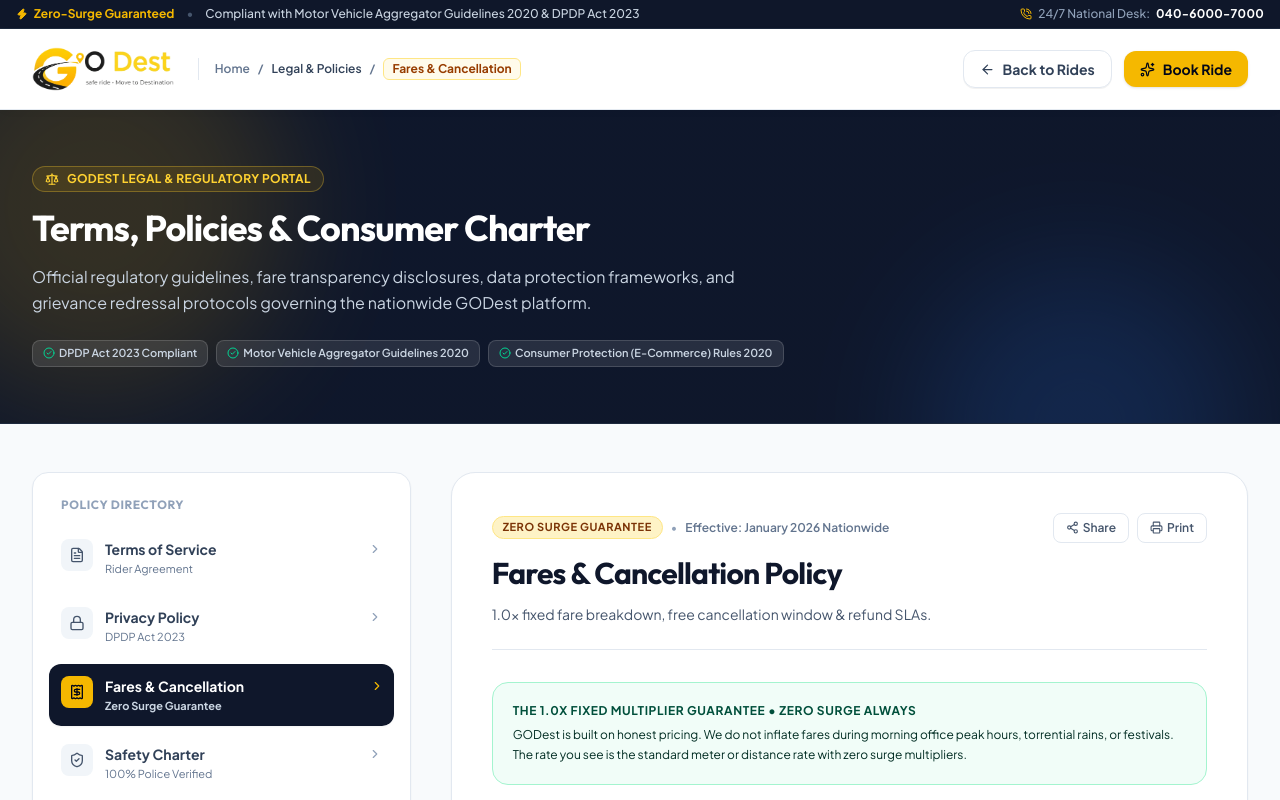
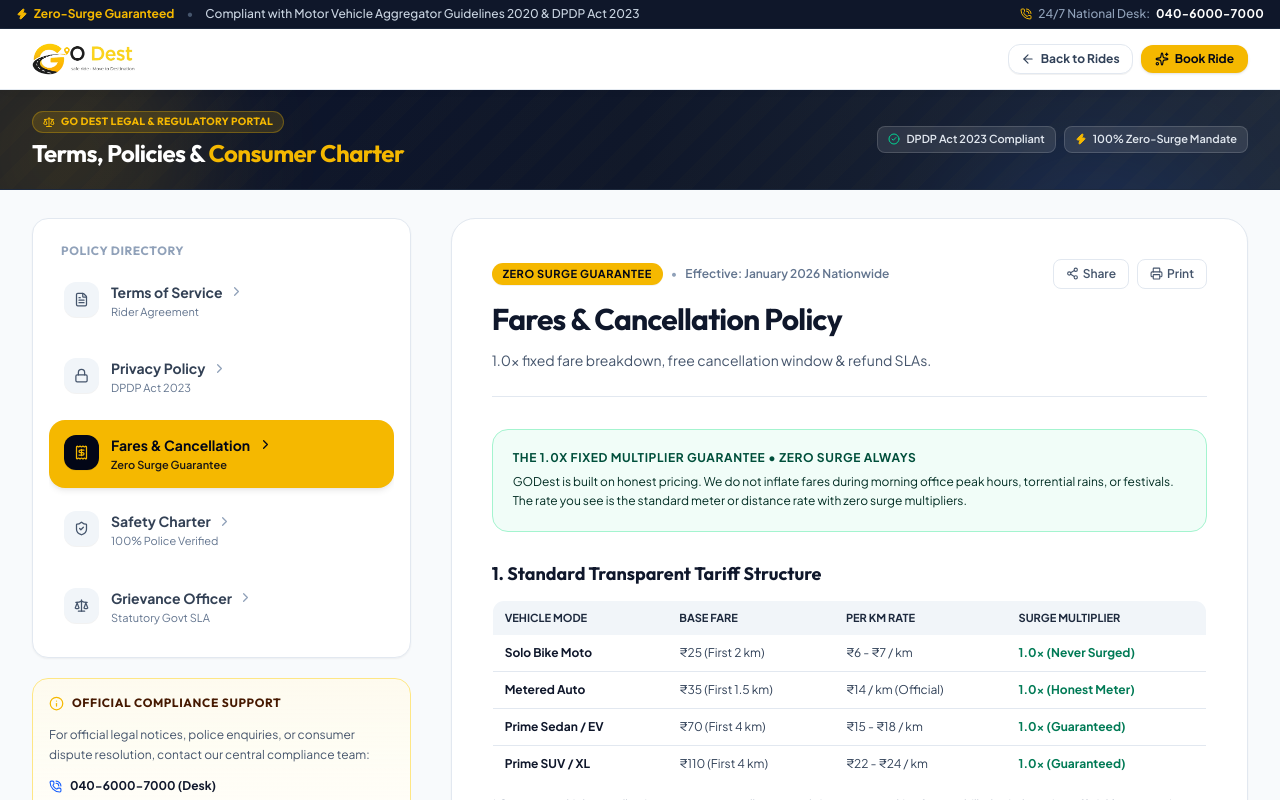
Before and after one commit to charankumardigitalraiz-max/Go-Dest-website, a React (Vite) app: page / in a window 1280 px wide. Both pictures are taken after a click on the button "Zero-Surge Guaranteed". Shown: the top 800 px of the page. Built offline with nearby package versions, Linux system fonts and the light colour scheme.

Commit message:
also privacy polies were added

```diff
--- a/src/components/LegalScreen.jsx
+++ b/src/components/LegalScreen.jsx
@@ -1,4 +1,4 @@
-import React, { useState, useEffect } from 'react';
+import React, { useState, useEffect, useRef } from 'react';
 import Logo from './Logo';
 import {
   FileText,
@@ -15,6 +15,7 @@
   AlertTriangle,
   HeartHandshake,
   Sparkles,
+  ChevronLeft,
   ChevronRight,
   Printer,
   Share2,
@@ -95,6 +96,22 @@
     }
   };
 
+  const tabsContainerRef = useRef(null);
+
+  const scrollTabs = (direction) => {
+    if (tabsContainerRef.current) {
+      const scrollAmount = direction === 'left' ? -200 : 200;
+      tabsContainerRef.current.scrollBy({ left: scrollAmount, behavior: 'smooth' });
+    }
+  };
+
+  useEffect(() => {
+    const activeBtn = document.getElementById(`legal-tab-btn-${activeTab}`);
+    if (activeBtn) {
+      activeBtn.scrollIntoView({ behavior: 'smooth', block: 'nearest', inline: 'center' });
+    }
+  }, [activeTab]);
+
   const handleShare = () => {
     if (navigator.clipboard) {
       navigator.clipboard.writeText(window.location.href);
@@ -116,11 +133,11 @@
     <div className="min-h-screen flex flex-col bg-[#F8FAFC] text-slate-900 font-['Plus_Jakarta_Sans'] selection:bg-amber-200 selection:text-slate-900">
 
       {/* Top Midnight Trust Bar */}
-      <div className="bg-[#0F172A] text-slate-300 text-[11px] sm:text-xs py-1.5 px-4 border-b border-slate-800">
+      <div className="bg-brand-dark text-slate-300 text-[11px] sm:text-xs py-1.5 px-4 border-b border-slate-800">
         <div className="max-w-7xl mx-auto flex items-center justify-between">
           <div className="flex items-center gap-2.5 sm:gap-3 font-medium">
-            <span className="inline-flex items-center gap-1.5 font-bold text-[#F5B800]">
-              <Zap size={12} className="fill-[#F5B800]" />
+            <span className="inline-flex items-center gap-1.5 font-bold text-primary">
+              <Zap size={12} className="fill-primary" />
               <span>Zero-Surge Guaranteed</span>
             </span>
             <span className="text-slate-600 hidden sm:inline">•</span>
@@ -136,7 +153,7 @@
               className="inline-flex items-center gap-1.5 text-slate-300 hover:text-white font-medium transition-colors cursor-pointer"
               title="Open 24/7 Support Desk"
             >
-              <PhoneCall size={12} className="text-[#F5B800]" />
+              <PhoneCall size={12} className="text-primary" />
               <span className="hidden sm:inline text-slate-400">24/7 National Desk:</span>
               <strong className="text-white font-bold tracking-wide">040-6000-7000</strong>
             </button>
@@ -147,53 +164,37 @@
       {/* Screen Header */}
       <header className="sticky top-0 z-40 bg-white/95 backdrop-blur-md border-b border-slate-200/90 shadow-[0_2px_12px_-4px_rgba(15,23,42,0.06)]">
         <div className="max-w-7xl mx-auto px-4 sm:px-6 lg:px-8">
-          <div className="flex items-center justify-between h-18 sm:h-20">
+          <div className="flex items-center justify-between h-14 sm:h-15">
 
-            {/* Left: Logo & Breadcrumbs */}
-            <div className="flex items-center gap-4 sm:gap-6">
+            {/* Left: Logo */}
+            <div className="flex items-center gap-3">
               <button
                 type="button"
                 onClick={() => onNavigateHome()}
-                className="flex-shrink-0 transition-opacity hover:opacity-95 cursor-pointer"
+                className="flex-shrink-0 transition-opacity hover:opacity-95 cursor-pointer py-1"
                 title="Return to Home"
               >
-                <Logo size="medium" />
+                <Logo size="small" />
               </button>
+            </div>
 
-              <div className="hidden md:flex items-center gap-2 text-xs text-slate-500 font-semibold border-l border-slate-200 pl-4">
+            {/* Right: Actions */}
+            <div className="flex items-center gap-2">
               <button
                 type="button"
                 onClick={() => onNavigateHome()}
-                  className="hover:text-blue-600 transition-colors cursor-pointer"
+                className="flex items-center gap-1.5 px-3 py-1.5 rounded-xl border border-slate-200 hover:border-slate-300 bg-white hover:bg-slate-50 text-slate-700 text-xs font-bold shadow-2xs transition-all cursor-pointer"
               >
-                  Home
-                </button>
-                <span>/</span>
-                <span className="text-slate-700">Legal & Policies</span>
-                <span>/</span>
-                <span className="text-amber-800 font-bold bg-amber-50 px-2 py-0.5 rounded-md border border-amber-200">
-                  {currentTabObj.shortTitle}
-                </span>
-              </div>
-            </div>
-
-            {/* Right: Actions */}
-            <div className="flex items-center gap-2 sm:gap-3">
-              <button
-                type="button"
-                onClick={() => onNavigateHome()}
-                className="flex items-center gap-1.5 sm:gap-2 px-3 sm:px-4 py-2 rounded-xl border border-slate-200 hover:border-slate-300 bg-white hover:bg-slate-50 text-slate-700 text-xs sm:text-sm font-bold shadow-2xs transition-all cursor-pointer"
-              >
-                <ArrowLeft size={15} />
+                <ArrowLeft size={14} />
                 <span>Back to Rides</span>
               </button>
 
               <button
                 type="button"
                 onClick={onBookClick}
-                className="flex items-center gap-1.5 sm:gap-2 bg-[#F5B800] hover:bg-[#E5A800] text-slate-950 font-bold px-3.5 sm:px-4 py-2 rounded-xl text-xs sm:text-sm shadow-sm hover:shadow transition-all cursor-pointer"
+                className="flex items-center gap-1.5 bg-primary hover:bg-primary-hover text-brand-black font-bold px-3.5 py-1.5 rounded-xl text-xs shadow-sm hover:shadow transition-all cursor-pointer"
               >
-                <Sparkles size={15} />
+                <Sparkles size={14} />
                 <span>Book Ride</span>
               </button>
             </div>
@@ -202,42 +203,37 @@
         </div>
       </header>
 
-      {/* Hero Banner for Legal Screen */}
-      <section className="bg-gradient-to-b from-slate-900 via-slate-850 to-slate-900 text-white py-10 sm:py-14 border-b border-slate-800 relative overflow-hidden">
-        {/* Ambient golden road light lines */}
+      {/* Hero Banner for Legal Screen (Compact, Clean & Low-Profile) */}
+      <section className="bg-gradient-to-r from-[#0B132B] via-[#0F172A] to-[#1E293B] text-white py-4 sm:py-5 border-b border-slate-800 relative overflow-hidden">
+        {/* Ambient Brand Glowing Orbs */}
         <div className="absolute inset-0 opacity-15 pointer-events-none">
-          <div className="absolute -top-24 -left-24 w-96 h-96 bg-amber-400 rounded-full blur-3xl"></div>
-          <div className="absolute top-1/2 right-10 w-80 h-80 bg-blue-500 rounded-full blur-3xl"></div>
+          <div className="absolute -top-20 -left-20 w-72 h-72 bg-primary rounded-full blur-3xl" />
+          <div className="absolute top-1/2 right-10 w-72 h-72 bg-secondary rounded-full blur-3xl" />
+        </div>
+        <div className="absolute inset-0 road-pattern-bg opacity-20 pointer-events-none" />
+
+        <div className="relative max-w-7xl mx-auto px-4 sm:px-6 lg:px-8">
+          <div className="flex flex-col sm:flex-row sm:items-center sm:justify-between gap-3">
+            <div className="space-y-1">
+              <div className="inline-flex items-center gap-1.5 px-2.5 py-0.5 rounded-full bg-primary/15 border border-primary/30 text-primary text-[10.5px] font-bold tracking-wide uppercase font-['Outfit']">
+                <Scale size={12} className="text-primary" />
+                <span>Go Dest Legal & Regulatory Portal</span>
               </div>
 
-        <div className="relative max-w-7xl mx-auto px-4 sm:px-6 lg:px-8">
-          <div className="max-w-3xl space-y-3 sm:space-y-4">
-            <div className="inline-flex items-center gap-2 px-3 py-1 rounded-full bg-amber-400/10 border border-amber-300/30 text-amber-300 text-xs font-bold tracking-wide uppercase">
-              <Scale size={14} />
-              <span>GODest Legal & Regulatory Portal</span>
+              <h1 className="text-lg sm:text-2xl font-black font-['Outfit'] tracking-tight text-white">
+                Terms, Policies & <span className="text-primary">Consumer Charter</span>
+              </h1>
             </div>
 
-            <h1 className="text-2xl sm:text-4xl font-extrabold font-['Outfit'] tracking-tight text-white">
-              Terms, Policies & Consumer Charter
-            </h1>
-
-            <p className="text-sm sm:text-base text-slate-300 leading-relaxed font-normal">
-              Official regulatory guidelines, fare transparency disclosures, data protection frameworks, and grievance redressal protocols governing the nationwide GODest platform.
-            </p>
-
-            {/* Compliance Pills */}
-            <div className="flex flex-wrap items-center gap-2 pt-2 text-[11px] font-semibold text-slate-300">
-              <span className="inline-flex items-center gap-1 px-2.5 py-1 rounded-lg bg-white/10 border border-white/15">
+            {/* Compliance Quick Badges (Compact horizontal layout) */}
+            <div className="flex flex-wrap items-center gap-2 text-[11px] font-semibold text-slate-200">
+              <span className="inline-flex items-center gap-1.5 px-2.5 py-1 rounded-lg bg-white/10 backdrop-blur-xs border border-white/15 shadow-2xs">
                 <CheckCircle2 size={12} className="text-emerald-400" />
                 <span>DPDP Act 2023 Compliant</span>
               </span>
-              <span className="inline-flex items-center gap-1 px-2.5 py-1 rounded-lg bg-white/10 border border-white/15">
-                <CheckCircle2 size={12} className="text-emerald-400" />
-                <span>Motor Vehicle Aggregator Guidelines 2020</span>
-              </span>
-              <span className="inline-flex items-center gap-1 px-2.5 py-1 rounded-lg bg-white/10 border border-white/15">
-                <CheckCircle2 size={12} className="text-emerald-400" />
-                <span>Consumer Protection (E-Commerce) Rules 2020</span>
+              <span className="inline-flex items-center gap-1.5 px-2.5 py-1 rounded-lg bg-white/10 backdrop-blur-xs border border-white/15 shadow-2xs">
+                <Zap size={12} className="text-primary fill-primary" />
+                <span>100% Zero-Surge Mandate</span>
               </span>
             </div>
           </div>
@@ -245,17 +241,35 @@
       </section>
 
       {/* Main Content Area: Sidebar Directory + Document Reader */}
-      <main className="flex-1 max-w-7xl mx-auto px-4 sm:px-6 lg:px-8 py-8 sm:py-12 w-full">
-        <div className="grid grid-cols-1 lg:grid-cols-12 gap-8 lg:gap-10 items-start">
+      <main className="flex-1 max-w-7xl mx-auto px-3.5 sm:px-6 lg:px-8 py-3 sm:py-5 lg:py-7 w-full">
+        <div className="grid grid-cols-1 lg:grid-cols-12 gap-2.5 sm:gap-4 lg:gap-10 items-start">
 
-          {/* Left Column: Policy Directory Sidebar (4 Cols) */}
-          <aside className="lg:col-span-4 space-y-5 lg:sticky lg:top-26">
+          {/* Left Column: Policy Directory Sidebar / Mobile Horizontal Tabs Bar (4 Cols on lg) */}
+          <aside className="lg:col-span-4 space-y-0 lg:space-y-5 lg:sticky lg:top-22">
 
-            <div className="bg-white rounded-2xl border border-slate-200 p-3 sm:p-4 shadow-xs space-y-1.5">
-              <div className="px-3 py-2 text-xs font-bold uppercase tracking-wider text-slate-400 font-['Outfit']">
+            <div className="bg-white rounded-xl sm:rounded-2xl border border-slate-200 p-1.5 sm:p-2.5 lg:p-4 shadow-2xs sm:shadow-xs">
+              <div className="hidden lg:block px-3 py-2 text-xs font-bold uppercase tracking-wider text-slate-400 font-['Outfit']">
                 Policy Directory
               </div>
 
+              {/* Mobile Horizontal Tabs with Left & Right Scroll Buttons */}
+              <div className="flex items-center gap-1">
+                {/* Scroll Left Button (Mobile only) */}
+                <button
+                  type="button"
+                  onClick={() => scrollTabs('left')}
+                  className="lg:hidden flex-shrink-0 w-7 h-9 flex items-center justify-center rounded-lg bg-slate-50 hover:bg-amber-50 active:bg-amber-100 text-slate-600 hover:text-slate-900 border border-slate-200 hover:border-amber-300 transition-all cursor-pointer shadow-2xs active:scale-95"
+                  aria-label="Scroll tabs left"
+                  title="Scroll left"
+                >
+                  <ChevronLeft size={16} />
+                </button>
+
+                {/* Mobile: Horizontal scrollable strip | Desktop: Vertical column stack */}
+                <div
+                  ref={tabsContainerRef}
+                  className="flex-1 flex flex-row lg:flex-col gap-2 overflow-x-auto no-scrollbar scroll-smooth py-1 px-0.5 lg:px-0 lg:py-0 [-ms-overflow-style:none] [scrollbar-width:none] [&::-webkit-scrollbar]:hidden"
+                >
                   {tabs.map((tab) => {
                     const IconComp = tab.icon;
                     const isActive = activeTab === tab.id;
@@ -263,37 +277,38 @@
                     return (
                       <button
                         key={tab.id}
+                        id={`legal-tab-btn-${tab.id}`}
                         type="button"
                         onClick={() => handleTabChange(tab.id)}
-                    className={`w-full flex items-start gap-3 p-3 rounded-xl transition-all text-left cursor-pointer group ${isActive
-                        ? 'bg-slate-900 text-white font-bold shadow-xs'
-                        : 'text-slate-700 hover:text-slate-950 hover:bg-slate-50'
+                        className={`flex-shrink-0 flex items-center lg:items-start gap-2 sm:gap-2.5 lg:gap-3 px-3 py-2 sm:px-3.5 sm:py-2.5 lg:p-3.5 rounded-xl lg:rounded-2xl transition-all text-left cursor-pointer group whitespace-nowrap lg:whitespace-normal ${isActive
+                          ? 'legal-tab-active font-black ring-2 ring-primary/25 shadow-xs'
+                          : 'legal-tab-inactive'
                           }`}
                       >
                         <div
-                      className={`p-2 rounded-lg flex-shrink-0 transition-colors ${isActive
-                          ? 'bg-[#F5B800] text-slate-950 font-bold'
+                          className={`p-1.5 sm:p-2 lg:p-2.5 rounded-lg lg:rounded-xl flex-shrink-0 transition-colors shadow-2xs ${isActive
+                            ? 'legal-tab-icon-active font-bold'
                             : 'bg-slate-100 text-slate-600 group-hover:bg-slate-200'
                             }`}
                         >
-                      <IconComp size={16} />
+                          <IconComp size={15} />
                         </div>
 
-                    <div className="flex-1 min-w-0">
-                      <div className="flex items-center justify-between gap-1">
-                        <span className="text-xs sm:text-sm font-bold truncate">
+                        <div className="min-w-0">
+                          <div className="flex items-center justify-between gap-1.5">
+                            <span className={`text-xs sm:text-sm font-bold truncate ${isActive ? 'text-brand-black font-extrabold' : ''}`}>
                               {tab.shortTitle}
                             </span>
                             <ChevronRight
-                          size={14}
-                          className={`transition-transform flex-shrink-0 ${isActive
-                              ? 'text-[#F5B800] translate-x-0.5'
+                              size={15}
+                              className={`hidden lg:block transition-transform flex-shrink-0 ${isActive
+                                ? 'text-brand-black font-black translate-x-0.5'
                                 : 'text-slate-400 group-hover:translate-x-0.5'
                                 }`}
                             />
                           </div>
                           <span
-                        className={`text-[11px] block mt-0.5 line-clamp-1 ${isActive ? 'text-slate-300' : 'text-slate-500'
+                            className={`hidden lg:block text-[11px] mt-0.5 line-clamp-1 ${isActive ? 'text-brand-black/90 font-semibold' : 'text-slate-500'
                               }`}
                           >
                             {tab.tag}
@@ -304,10 +319,23 @@
                   })}
                 </div>
 
-            {/* Quick Assistance & Emergency Escalation Box */}
-            <div className="bg-gradient-to-b from-amber-50/80 to-white rounded-2xl border border-amber-200 p-4 space-y-3.5 shadow-2xs">
+                {/* Scroll Right Button (Mobile only) */}
+                <button
+                  type="button"
+                  onClick={() => scrollTabs('right')}
+                  className="lg:hidden flex-shrink-0 w-7 h-9 flex items-center justify-center rounded-lg bg-slate-50 hover:bg-amber-50 active:bg-amber-100 text-slate-600 hover:text-slate-900 border border-slate-200 hover:border-amber-300 transition-all cursor-pointer shadow-2xs active:scale-95"
+                  aria-label="Scroll tabs right"
+                  title="Scroll right"
+                >
+                  <ChevronRight size={16} />
+                </button>
+              </div>
+            </div>
+
+            {/* Quick Assistance & Emergency Escalation Box (visible on desktop sidebar) */}
+            <div className="hidden lg:block bg-gradient-to-b from-amber-50/80 to-white rounded-2xl border border-amber-200 p-4 space-y-3.5 shadow-2xs">
               <div className="flex items-center gap-2 text-amber-950 font-bold text-xs uppercase tracking-wider font-['Outfit']">
-                <Info size={15} className="text-[#F5B800]" />
+                <Info size={15} className="text-primary" />
                 <span>Official Compliance Support</span>
               </div>
 
@@ -355,13 +383,13 @@
           </aside>
 
           {/* Right Column: Full Document Reading View (8 Cols) */}
-          <article className="lg:col-span-8 bg-white rounded-3xl border border-slate-200 p-6 sm:p-10 shadow-xs space-y-8">
+          <article className="lg:col-span-8 bg-white rounded-2xl sm:rounded-3xl border border-slate-200 p-4 sm:p-8 lg:p-10 shadow-xs space-y-6 sm:space-y-8">
 
             {/* Document Header */}
             <div className="pb-6 border-b border-slate-200 space-y-3">
               <div className="flex flex-wrap items-center justify-between gap-3">
                 <div className="flex items-center gap-2">
-                  <span className="text-[11px] font-extrabold uppercase tracking-wider px-2.5 py-0.5 rounded-full bg-amber-100 text-amber-900 border border-amber-200">
+                  <span className="badge-primary text-[11px] font-black uppercase tracking-wider px-2.5 py-0.5 rounded-full shadow-2xs">
                     {currentTabObj.tag}
                   </span>
                   <span className="text-xs text-slate-400">•</span>
@@ -836,16 +864,65 @@
 
           </article>
 
+          {/* Quick Assistance & Emergency Escalation Box (Mobile View - placed below reading article) */}
+          <div className="block lg:hidden bg-gradient-to-b from-amber-50/80 to-white rounded-2xl border border-amber-200 p-4 space-y-3.5 shadow-2xs mt-2">
+            <div className="flex items-center gap-2 text-amber-950 font-bold text-xs uppercase tracking-wider font-['Outfit']">
+              <Info size={15} className="text-primary" />
+              <span>Official Compliance Support</span>
             </div>
-      </main>
+
+            <p className="text-xs text-slate-600 leading-relaxed">
+              For official legal notices, police enquiries, or consumer dispute resolution, contact our central compliance team:
+            </p>
+
+            <div className="space-y-2 text-xs font-semibold text-slate-700">
+              <div className="flex items-center gap-2">
+                <PhoneCall size={13} className="text-blue-600 flex-shrink-0" />
+                <a href="tel:04060007000" className="hover:text-blue-600 text-slate-900 font-bold">
+                  040-6000-7000 (Desk)
+                </a>
+              </div>
+              <div className="flex items-center gap-2">
+                <Mail size={13} className="text-blue-600 flex-shrink-0" />
+                <a href="mailto:grievance@godest.in" className="hover:text-blue-600">
+                  grievance@godest.in
+                </a>
+              </div>
+              <div className="flex items-start gap-2">
+                <MapPin size={13} className="text-blue-600 flex-shrink-0 mt-0.5" />
+                <span>Cyber Towers Road, Hitec City, Hyderabad 500081</span>
+              </div>
+            </div>
+
+            <div className="pt-2 border-t border-amber-200/60 flex items-center gap-2 text-[11px] font-bold">
+              <a
+                href="tel:112"
+                className="flex-1 flex items-center justify-center gap-1 py-1.5 px-2 rounded-lg bg-red-50 border border-red-200 text-red-700 hover:bg-red-100 transition-colors"
+              >
+                <AlertTriangle size={12} className="text-red-600" />
+                <span>Police 112</span>
+              </a>
+              <a
+                href="tel:1091"
+                className="flex-1 flex items-center justify-center gap-1 py-1.5 px-2 rounded-lg bg-pink-50 border border-pink-200 text-pink-700 hover:bg-pink-100 transition-colors"
+              >
+                <HeartHandshake size={12} className="text-pink-600" />
+                <span>SHE 1091</span>
+              </a>
+            </div>
+          </div>
+
+        </div>
+      </main >
 
       {/* Proper Global Website Footer */}
-      <Footer
+      < Footer
         onBookClick={onBookClick}
-        onOpenLegal={(tab) => handleTabChange(tab)}
+        onOpenLegal={(tab) => handleTabChange(tab)
+        }
         onOpenSupport={onOpenSupport}
       />
 
-    </div>
+    </div >
   );
 }
--- a/src/index.css
+++ b/src/index.css
@@ -4,6 +4,7 @@
   --color-primary: #F5B800;
   --color-primary-hover: #E5A800;
   --color-primary-light: #FFE066;
+  --color-primary-soft: #FEF9C3;
 
   /* Secondary Color Blue as requested by user */
   --color-secondary: #2563EB;
@@ -12,11 +13,43 @@
   --color-secondary-light: #60A5FA;
   --color-secondary-soft: #EFF6FF;
 
-  --color-brand-dark: #0D111A;
+  --color-brand-dark: #0F172A;
+  --color-brand-black: #020617;
   --color-brand-surface: #141A26;
   --color-brand-card: #1C2436;
   --font-heading: 'Outfit', sans-serif;
   --font-body: 'Plus Jakarta Sans', sans-serif;
+}
+
+/* Global Reusable Component Utilities */
+.legal-tab-active {
+  background-color: var(--color-primary);
+  color: var(--color-brand-black);
+  border: 1px solid rgba(245, 184, 0, 0.6);
+  box-shadow: 0 4px 6px -1px rgba(0, 0, 0, 0.08), 0 2px 4px -2px rgba(0, 0, 0, 0.06);
+}
+
+.legal-tab-icon-active {
+  background-color: var(--color-brand-black);
+  color: var(--color-primary);
+}
+
+.legal-tab-inactive {
+  color: #334155;
+  background-color: transparent;
+  border: 1px solid transparent;
+}
+
+.legal-tab-inactive:hover {
+  color: #020617;
+  background-color: #F8FAFC;
+  border-color: #E2E8F0;
+}
+
+.badge-primary {
+  background-color: var(--color-primary);
+  color: var(--color-brand-black);
+  border: 1px solid rgba(245, 184, 0, 0.5);
 }
 
 @layer base {
@@ -65,3 +98,14 @@
 .animate-pulse-gold {
   animation: pulse-gold 3s infinite;
 }
+
+/* Hide scrollbar for Chrome, Safari, Opera and modern browsers */
+.no-scrollbar::-webkit-scrollbar {
+  display: none;
+}
+
+/* Hide scrollbar for IE, Edge and Firefox */
+.no-scrollbar {
+  -ms-overflow-style: none;  /* IE and Edge */
+  scrollbar-width: none;  /* Firefox */
+}
```
Also changed, not shown: src/components/Navbar.jsx (+4 -4 lines), src/components/SupportScreen.jsx (+132 -44 lines). Lines whose indentation alone changed are shown as unchanged.
